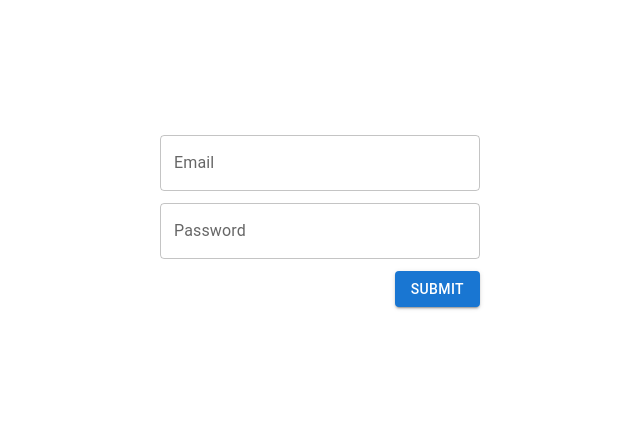
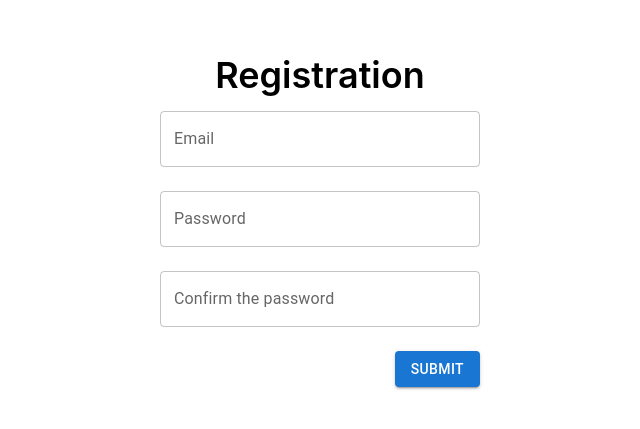
Before and after one commit to nikita-react/poke-app, a React (Create React App) app: page / in a window 1280 px wide. Shown: the part 179-608 px from the top of the page, without its empty margins (320-960 px from the left). Built offline with nearby package versions, Linux system fonts and the light colour scheme; no server answers.

Commit message:
created registration component and added supabase

```diff
--- a/package.json
+++ b/package.json
@@ -6,6 +6,8 @@
     "@emotion/react": "^11.10.6",
     "@emotion/styled": "^11.10.6",
     "@mui/material": "^5.11.12",
+    "@mui/styles": "^5.11.12",
+    "@supabase/supabase-js": "^2.11.0",
     "@tanstack/react-query": "^4.26.1",
     "@testing-library/jest-dom": "^5.16.5",
     "@testing-library/react": "^13.4.0",
--- a/src/App.tsx
+++ b/src/App.tsx
@@ -1,9 +1,9 @@
-import Authorization from "./components/Authorization";
+import Registration from "./components/Registration";
 
 function App() {
   return (
     <>
-      <Authorization />
+      <Registration />
     </>
   );
 }
--- /dev/null
+++ b/src/client/index.js
@@ -0,0 +1,7 @@
+import { createClient } from "@supabase/supabase-js";
+
+const supabaseUrl = "https://maynizjakydnjrkjkdge.supabase.co";
+const supabaseKey = process.env.REACT_APP_SUPABASE_KEY;
+const supabase = createClient(supabaseUrl, supabaseKey);
+
+export default supabase;
--- a/src/components/Authorization/Authorization.tsx
+++ /dev/null
@@ -1,75 +0,0 @@
-import {
-  useForm,
-  SubmitHandler,
-  Controller,
-  useFormState,
-} from "react-hook-form";
-import TextField from "@mui/material/TextField";
-import Button from "@mui/material/Button";
-import validationSchema from "./Validation";
-
-type FormValues = {
-  email: string;
-  password: string;
-};
-
-export default function LoginForm() {
-  const { control, register, handleSubmit } = useForm<FormValues>();
-
-  const { errors } = useFormState({
-    control,
-  });
-
-  const onSubmit: SubmitHandler<FormValues> = (data) => {
-    console.log(data);
-  };
-
-  return (
-    <div className="container flex flex-col items-center justify-center h-screen px-5 mx-auto">
-      <form
-        className="flex flex-col w-full max-w-xs gap-3 "
-        onSubmit={handleSubmit(onSubmit)}
-      >
-        <Controller
-          control={control}
-          name="email"
-          defaultValue={""}
-          render={({ field: { onChange, value } }) => (
-            <TextField
-              type="email"
-              id="outlined-basic"
-              label="Email"
-              variant="outlined"
-              {...register("email", { ...validationSchema.email })}
-              value={value}
-              onChange={onChange}
-              helperText={errors.email?.message}
-              error={!!errors.email?.message}
-            />
-          )}
-        />
-        <Controller
-          control={control}
-          name="password"
-          defaultValue={""}
-          render={({ field: { onChange, value } }) => (
-            <TextField
-              type="password"
-              id="outlined-basic"
-              label="Password"
-              variant="outlined"
-              {...register("password", { ...validationSchema.password })}
-              value={value}
-              onChange={onChange}
-              helperText={errors.password?.message}
-              error={!!errors.password?.message}
-            />
-          )}
-        />
-        <Button className="self-end" type="submit" variant="contained">
-          Submit
-        </Button>
-      </form>
-    </div>
-  );
-}
--- a/src/components/Authorization/Validation.ts
+++ /dev/null
@@ -1,33 +0,0 @@
-const minLength = 5;
-const maxLength = 40;
-
-const validationSchema = {
-  email: {
-    required: "Email is required.",
-    pattern: {
-      value: /^[A-Z0-9._%+-]+@[A-Z0-9.-]+\.[A-Z]{2,}$/i,
-      message: "Invalid email address",
-    },
-    minLength: {
-      value: minLength,
-      message: `Email must have at least ${minLength} characters`,
-    },
-    maxLength: {
-      value: maxLength,
-      message: `Email must have at most ${maxLength} characters`,
-    },
-  },
-  password: {
-    required: "Password is required.",
-    minLength: {
-      value: minLength,
-      message: `Password must have at least ${minLength} characters`,
-    },
-    maxLength: {
-      value: maxLength,
-      message: `Password must have at most ${maxLength} characters`,
-    },
-  },
-};
-
-export default validationSchema;
--- a/src/components/Authorization/index.ts
+++ /dev/null
@@ -1,2 +0,0 @@
-import Authorization from "./Authorization";
-export default Authorization;
--- a/src/components/Authorization/style.module.scss
+++ /dev/null
@@ -1,3 +0,0 @@
-.c {
-  @apply container mx-auto;
-}
--- /dev/null
+++ b/src/components/Registration/Registration.tsx
@@ -0,0 +1,134 @@
+import {
+  useForm,
+  SubmitHandler,
+  Controller,
+  useFormState,
+} from "react-hook-form";
+import TextField from "@mui/material/TextField";
+import Button from "@mui/material/Button";
+import validationSchema from "./Validation";
+import { makeStyles } from '@mui/styles';
+import styles from './styles.module.scss';
+import supabase from "../../client";
+
+type FormValues = {
+  email: string;
+  password: string;
+  confirmPassword: string;
+};
+
+
+const useStyles = makeStyles(() => ({
+  field: {
+    "& .MuiFormHelperText-root": {
+      bottom: "0px",
+      position: "absolute",
+      transform: "translateY(100%)"
+    }
+  },
+}));
+
+export default function RegistrationForm() {
+  const { control, register, handleSubmit } = useForm<FormValues>();
+  const classes = useStyles();
+  const { errors } = useFormState({
+    control,
+  });
+
+  const onSubmit: SubmitHandler<FormValues> = (dataForm) => {
+    const { email, password } = dataForm;
+    console.log(dataForm);
+
+    sendingData(email, password);
+  };
+
+  const sendingData = async (email: string, password: string): Promise<void> => {
+
+    try {
+      const { data, error } = await supabase.auth.signUp({
+        email,
+        password,
+      })
+
+      if (error) {
+        throw new Error(error.message)
+      }
+
+      console.log('Data:', data)
+    } catch (error) {
+      console.error('Error:', error)
+    }
+  }
+
+  return (
+    <div className={styles.formWrapper}>
+      <h1 className={styles.h1}>Registration</h1>
+      <form
+        className={styles.form}
+        onSubmit={handleSubmit(onSubmit)}
+      >
+        <Controller
+          control={control}
+          name="email"
+          defaultValue={""}
+          render={({ field: { onChange, value } }) => (
+            <TextField
+              type="email"
+              id="outlined-basic"
+              label="Email"
+              variant="outlined"
+              {...register("email", { ...validationSchema.email })}
+              value={value}
+              onChange={onChange}
+              helperText={errors.email?.message}
+              error={!!errors.email?.message}
+              className={classes.field}
+
+            />
+          )}
+        />
+        <Controller
+          control={control}
+          name="password"
+          defaultValue={""}
+          render={({ field: { onChange, value } }) => (
+            <TextField
+              type="password"
+              id="outlined-basic"
+              label="Password"
+              variant="outlined"
+              {...register("password", { ...validationSchema.password })}
+              value={value}
+              onChange={onChange}
+              helperText={errors.password?.message}
+              error={!!errors.password?.message}
+              className={classes.field}
+            />
+          )}
+        />
+        <Controller
+          control={control}
+          name="confirmPassword"
+          defaultValue={""}
+          render={({ field: { onChange, value } }) => (
+            <TextField
+              type="password"
+              id="outlined-basic"
+              label="Confirm the password"
+              variant="outlined"
+              {...register("confirmPassword", { ...validationSchema.confirmPassword })}
+              value={value}
+              onChange={onChange}
+              helperText={errors.confirmPassword?.message}
+              error={!!errors.confirmPassword?.message}
+              className={classes.field}
+            />
+          )}
+        />
+        <Button className="self-end" type="submit" variant="contained">
+          Submit
+        </Button>
+      </form>
+    </div>
+  );
+}
--- /dev/null
+++ b/src/components/Registration/Validation.ts
@@ -0,0 +1,87 @@
+type ValidationSchema = {
+  email: {
+    required: string;
+    pattern: {
+      value: RegExp;
+      message: string;
+    };
+    minLength: {
+      value: number;
+      message: string;
+    };
+    maxLength: {
+      value: number;
+      message: string;
+    };
+  };
+  password: {
+    required: string;
+    minLength: {
+      value: number;
+      message: string;
+    };
+    maxLength: {
+      value: number;
+      message: string;
+    };
+  };
+  confirmPassword: {
+    required: string;
+    minLength: {
+      value: number;
+      message: string;
+    };
+    maxLength: {
+      value: number;
+      message: string;
+    };
+    validate: (value: string, values: { password: string }) => string | true;
+  };
+};
+
+const minLength = 5;
+const maxLength = 40;
+
+const validationSchema: ValidationSchema = {
+  email: {
+    required: "Email is required.",
+    pattern: {
+      value: /^[A-Z0-9._%+-]+@[A-Z0-9.-]+\.[A-Z]{2,}$/i,
+      message: "Invalid email address",
+    },
+    minLength: {
+      value: minLength,
+      message: `Email must have at least ${minLength} characters`,
+    },
+    maxLength: {
+      value: maxLength,
+      message: `Email must have at most ${maxLength} characters`,
+    },
+  },
+  password: {
+    required: "Password is required.",
+    minLength: {
+      value: minLength,
+      message: `Password must have at least ${minLength} characters`,
+    },
+    maxLength: {
+      value: maxLength,
+      message: `Password must have at most ${maxLength} characters`,
+    },
+  },
+  confirmPassword: {
+    required: "Password is required.",
+    minLength: {
+      value: minLength,
+      message: `Password must have at least ${minLength} characters`,
+    },
+    maxLength: {
+      value: maxLength,
+      message: `Password must have at most ${maxLength} characters`,
+    },
+    validate: (value, { password }) =>
+      value === password ? true : "The passwords do not match",
+  },
+};
+
+export default validationSchema;
--- /dev/null
+++ b/src/components/Registration/index.ts
@@ -0,0 +1,2 @@
+import Registration from "./Registration";
+export default Registration;
--- /dev/null
+++ b/src/components/Registration/styles.module.scss
@@ -0,0 +1,10 @@
+.formWrapper {
+  @apply container flex flex-col items-center justify-center h-screen px-5 mx-auto gap-4;
+
+  h1 {
+    @apply text-4xl font-semibold;
+  }
+  .form {
+    @apply flex flex-col w-full max-w-xs gap-6;
+  }
+}
```
Also changed, not shown: 2 other files (tests, documents, lock files or other folders).
